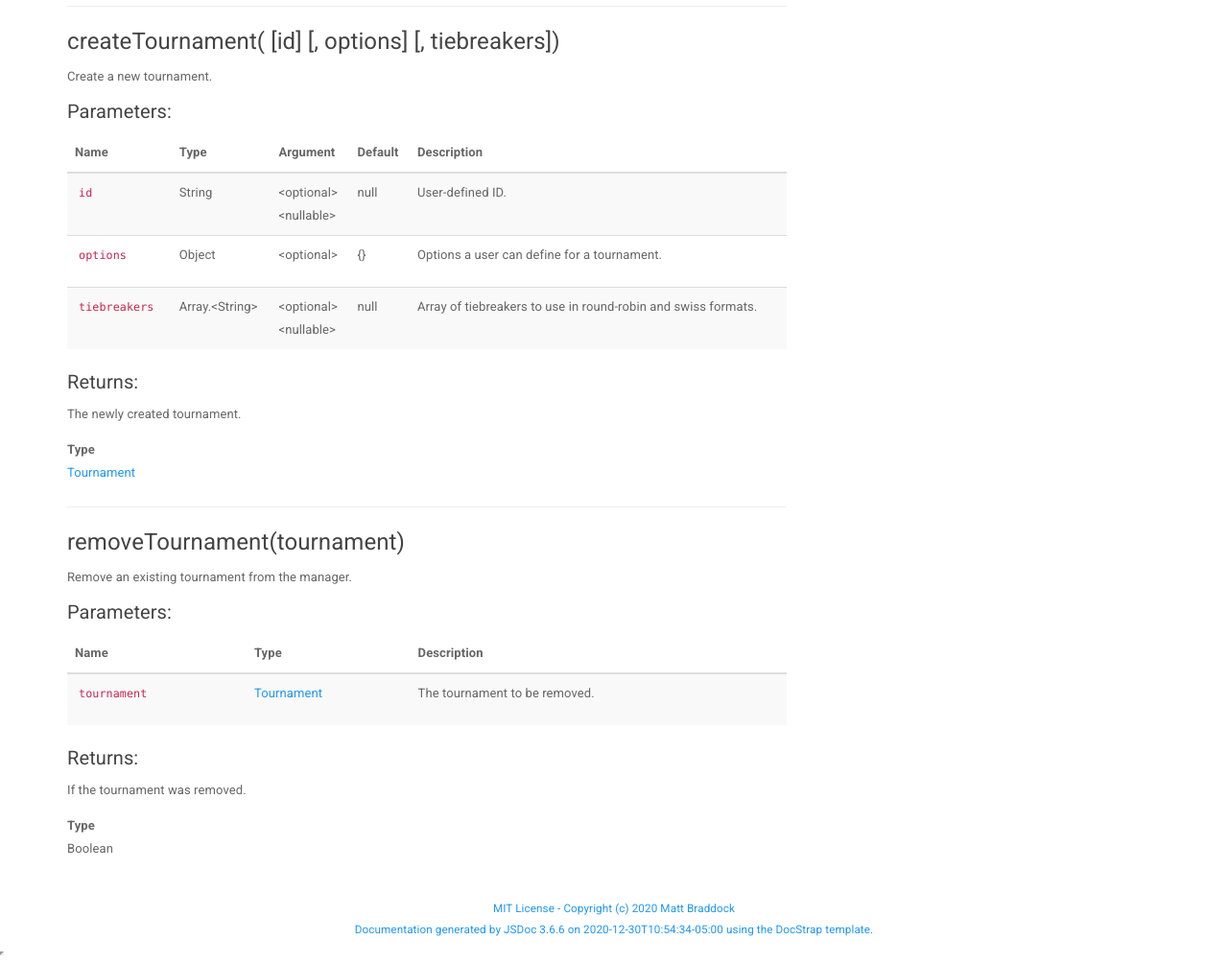
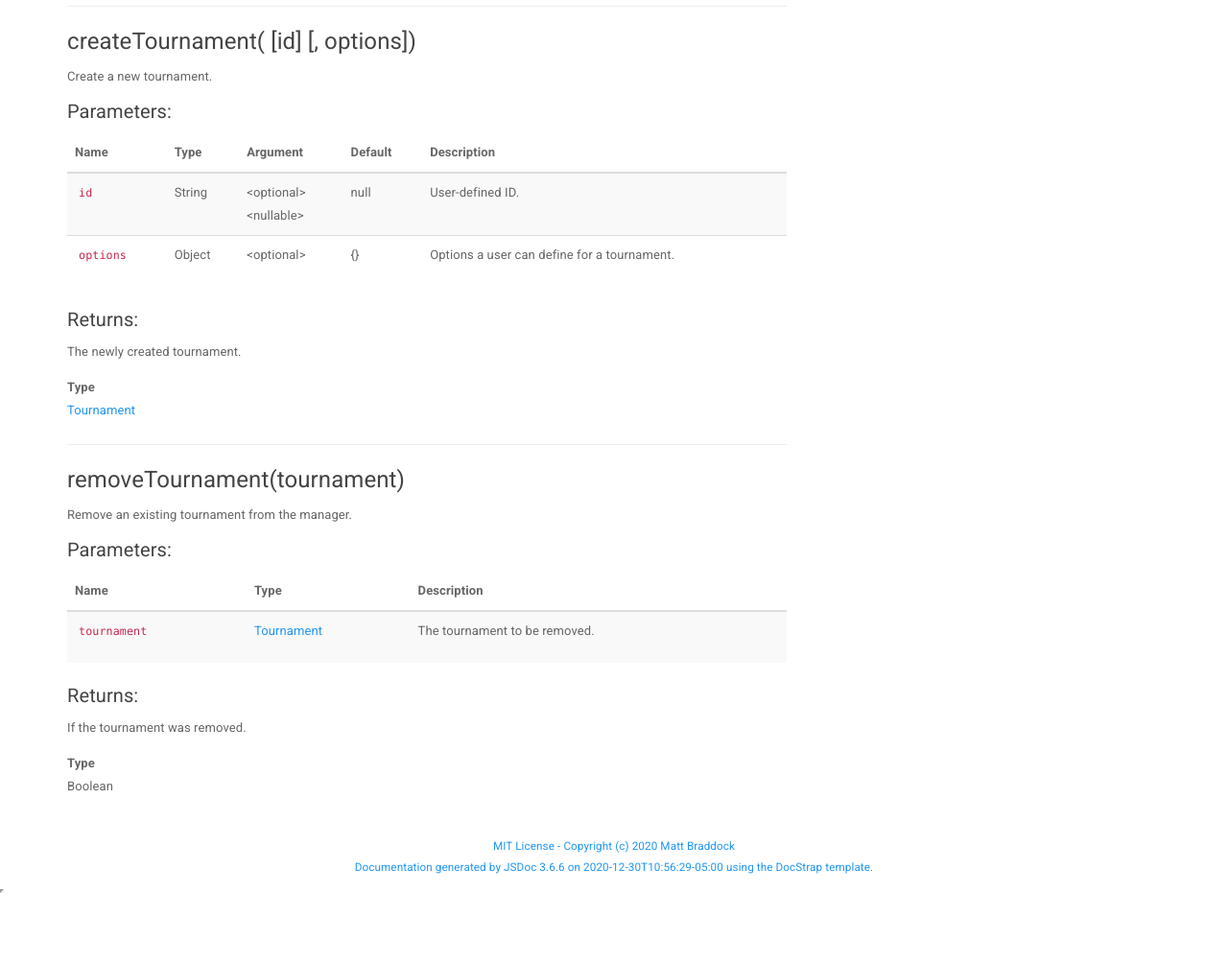
Before and after one commit to slashinfty/tournament-organizer, a website: page docs/EventManager.html in a window 1280 px wide. Shown: the part 644-1648 px from the top of the page at 96% size. After the commit the page ends 1583 px from the top, so only its background shows below. Drawn offline with Linux system fonts and the light colour scheme.

Commit message:
fixed event params

```diff
--- a/docs/EventManager.html
+++ b/docs/EventManager.html
@@ -264,7 +264,7 @@
 
 <hr>
 <dt>
-    <h4 class="name" id="createTournament"><span class="type-signature"></span>createTournament( [id] [, options] [, tiebreakers])</h4>
+    <h4 class="name" id="createTournament"><span class="type-signature"></span>createTournament( [id] [, options])</h4>
 
 
 </dt>
@@ -387,48 +387,6 @@
 
 
             <td class="description last"><p>Options a user can define for a tournament.</p></td>
-        </tr>
-
-
-
-        <tr>
-
-                <td class="name"><code>tiebreakers</code></td>
-
-
-            <td class="type">
-
-
-<span class="param-type">Array.&lt;String></span>
-
-
-
-
-            </td>
-
-
-                <td class="attributes">
-
-                    &lt;optional><br>
-
-
-
-                    &lt;nullable><br>
-
-
-
-                </td>
-
-
-
-                <td class="default">
-
-                    null
-
-                </td>
-
-
-            <td class="description last"><p>Array of tiebreakers to use in round-robin and swiss formats.</p></td>
         </tr>
 
 
@@ -722,7 +680,7 @@
 <span class="jsdoc-message">
 	Documentation generated by <a href="https://github.com/jsdoc3/jsdoc">JSDoc 3.6.6</a>
 
-		on 2020-12-30T10:54:34-05:00
+		on 2020-12-30T10:56:29-05:00
 
 	using the <a href="https://github.com/docstrap/docstrap">DocStrap template</a>.
 </span>
--- a/src/EventManager.js
+++ b/src/EventManager.js
@@ -20,7 +20,6 @@ class EventManager {
      * Create a new tournament.
      * @param {?String} [id=null] User-defined ID.
      * @param {Object} [options={}] Options a user can define for a tournament.
-     * @param {?String[]} [tiebreakers=null] Array of tiebreakers to use in round-robin and swiss formats.
      * @return {Tournament} The newly created tournament.
      */
     createTournament(id = null, options = {}) {
```
Also changed, not shown: docs/Algorithms.html (+1 -1 lines), docs/Match.html (+1 -1 lines), docs/Pairings.html (+1 -1 lines), docs/Player.html (+1 -1 lines), docs/Tournament.html (+1 -1 lines), docs/Utilities.html (+1 -1 lines), docs/classes.list.html (+1 -1 lines), docs/index.html (+1 -1 lines), docs/namespaces.list.html (+1 -1 lines), docs/quicksearch.html (+1 -1 lines).
